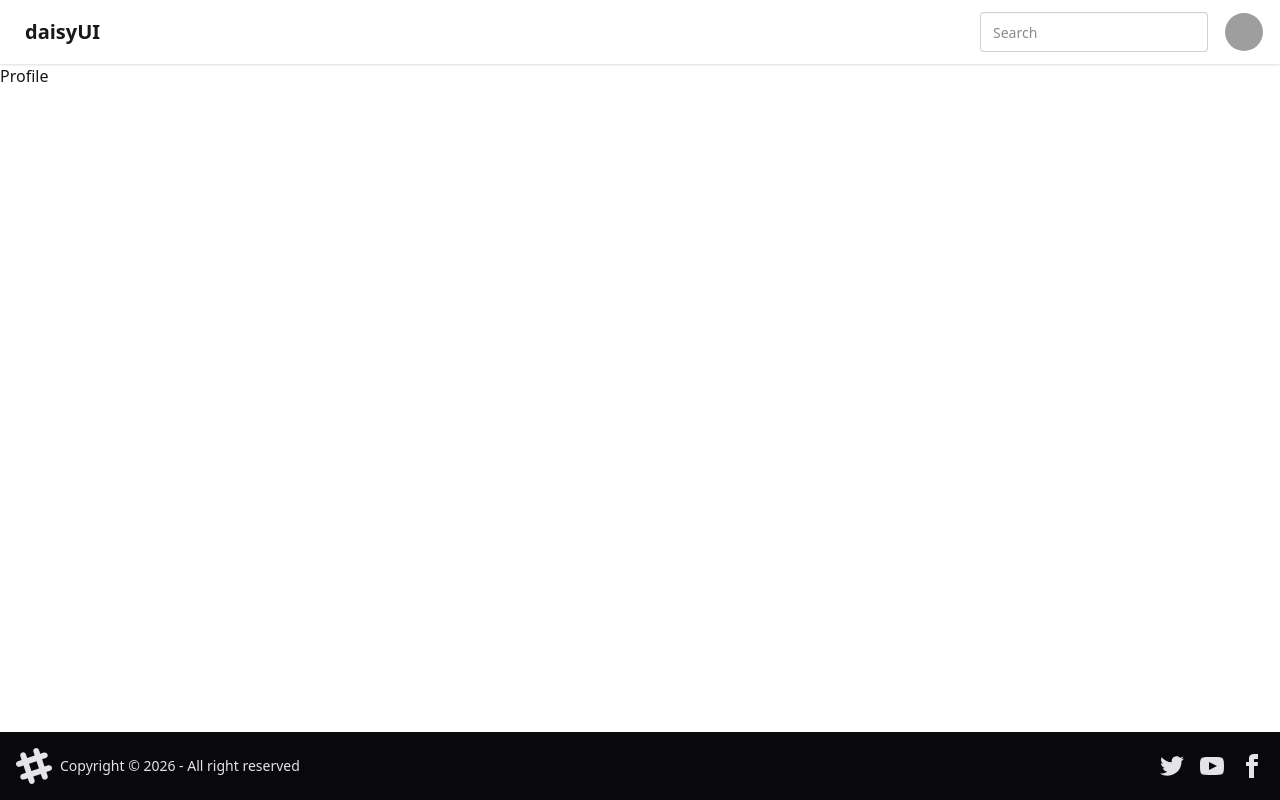
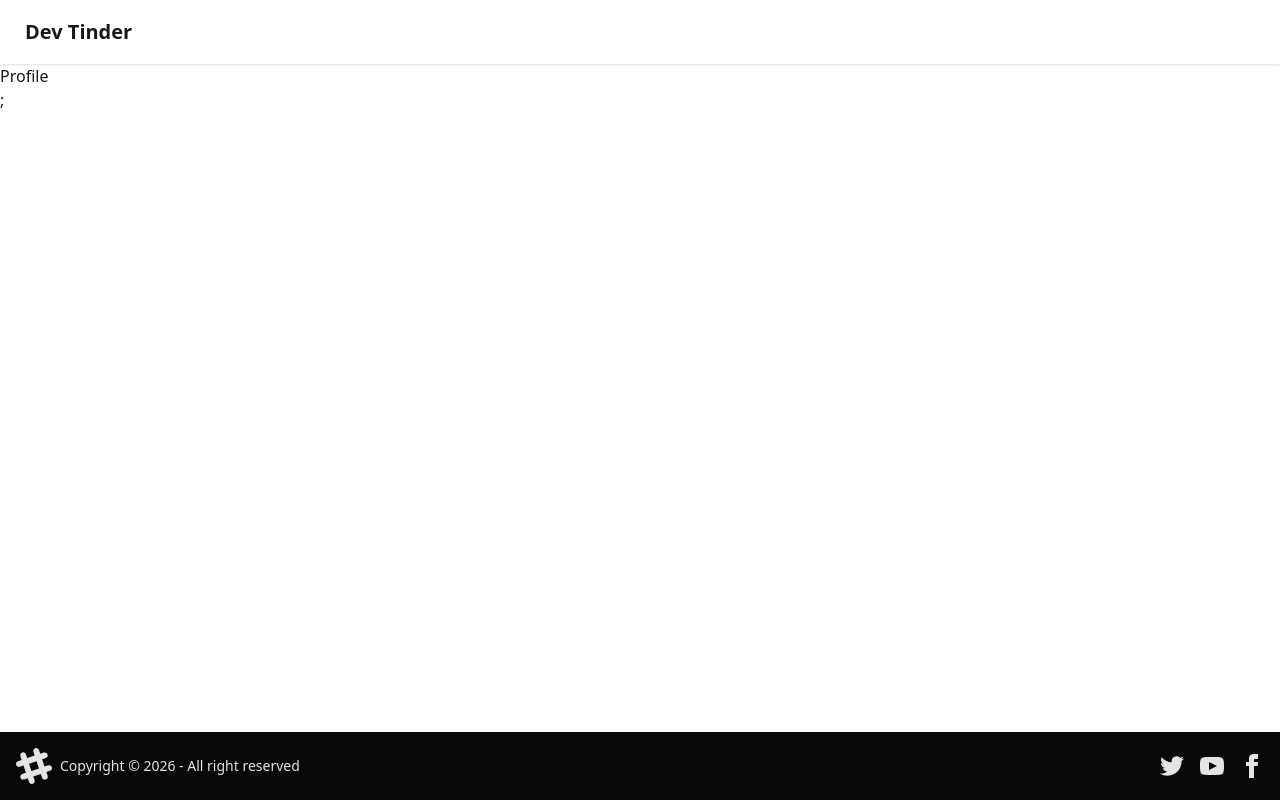
Before and after one commit to harshlakhina/DevTinder, a React (Vite) app in the folder DevTinder_web/: page /profile in a window 1280 px wide. Built offline with nearby package versions, Linux system fonts and the light colour scheme; grey boxes are pictures that could not be loaded.

Commit message:
add redux setup

```diff
--- a/DevTinder_web/package.json
+++ b/DevTinder_web/package.json
@@ -10,10 +10,12 @@
     "preview": "vite preview"
   },
   "dependencies": {
+    "@reduxjs/toolkit": "^2.11.2",
     "@tailwindcss/vite": "^4.1.18",
     "axios": "^1.13.2",
     "react": "^19.1.1",
     "react-dom": "^19.1.1",
+    "react-redux": "^9.2.0",
     "react-router-dom": "^7.12.0"
   },
   "devDependencies": {
--- a/DevTinder_web/src/App.jsx
+++ b/DevTinder_web/src/App.jsx
@@ -1,7 +1,10 @@
 import { createBrowserRouter, RouterProvider } from "react-router-dom";
-import RootLayout from "./RootLayout";
-import Login from "./Login";
-import Profile from "./Profile";
+import RootLayout from "./Components/RootLayout"
+import Login from "./Components/Login"
+import Profile from "./Components/Profile";
+import { Provider } from "react-redux";
+import AppStore from "./Utils/appStore";
+import Feed from "./Components/feed";
 
 function App() {
   const router = createBrowserRouter([
@@ -9,12 +12,19 @@ function App() {
       path: "/",
       element: <RootLayout />,
       children: [
-        { path: "/login", element: <Login /> },
-        { path: "/profile", element: <Profile /> },
+        {path:"feed",element:<Feed/>},
+        { path: "login", element: <Login /> },
+        { path: "profile", element: <Profile /> },
       ],
     },
   ]);
-  return <RouterProvider router={router} />;
+  return (
+    <>
+      <Provider store={AppStore}>
+        <RouterProvider router={router} />;
+      </Provider>
+    </>
+  );
 }
 
 export default App;
--- a/DevTinder_web/src/Login.jsx
+++ b/DevTinder_web/src/Components/Login.jsx
@@ -1,18 +1,28 @@
 import { useState } from "react";
 import axios from "axios";
+import { useDispatch } from "react-redux";
+import { addUser } from "../Utils/userSlice"
+import { useNavigate } from "react-router-dom";
+import { BASE_URL } from "../Utils/contsants"
 
 function Login() {
   const [email, setEmail] = useState("");
   const [password, setPassword] = useState("");
+  const dispatch=useDispatch();
+  const navigate=useNavigate();
 
   async function handleClickLogin() {
     try {
-      const res = await axios.post("http://localhost:8080/login", {
+       const res=await axios.post(BASE_URL+"/login", {
         emailId: email,
         password,
-      });
+      },{withCredentials:true});
+
+      console.log(res.data.user);
+      dispatch(addUser(res.data.user));
+      navigate('/feed');
     } catch (err) {
-      console.log(err.response.data);
+      console.log(err);
     }
   }
   return (
--- a/DevTinder_web/src/NavBar.jsx
+++ b/DevTinder_web/src/Components/NavBar.jsx
@@ -1,18 +1,22 @@
+import { useSelector } from "react-redux"
+
 function NavBar(){
+  const user=useSelector((store)=>store.user);
+  console.log(user);
   return (
     <>
     <div className="navbar bg-base-100 shadow-sm">
   <div className="flex-1">
-    <a className="btn btn-ghost text-xl">daisyUI</a>
+    <a className="btn btn-ghost text-xl">Dev Tinder</a>
   </div>
-  <div className="flex gap-2">
-    <input type="text" placeholder="Search" className="input input-bordered w-24 md:w-auto" />
+  {user && <div className="flex gap-2 items-center">
+    <p>{`Welcome,${user.firstName}`}</p>
     <div className="dropdown dropdown-end">
       <div tabIndex={0} role="button" className="btn btn-ghost btn-circle avatar mx-2">
         <div className="w-10 rounded-full ">
           <img
-            alt="Tailwind CSS Navbar component"
-            src="https://img.daisyui.com/images/stock/photo-1534528741775-53994a69daeb.webp" />
+            alt="Logged in user"
+            src={user.photoUrl}/>
         </div>
       </div>
       <ul
@@ -28,7 +32,7 @@ function NavBar(){
         <li><a>Logout</a></li>
       </ul>
     </div>
-  </div>
+  </div>}
 </div>
 </>
   )
--- /dev/null
+++ b/DevTinder_web/src/Components/feed.jsx
@@ -0,0 +1,9 @@
+function Feed(){
+  return (
+    <div>
+        Feed
+    </div>
+  )
+}
+
+export default Feed
--- /dev/null
+++ b/DevTinder_web/src/Utils/appStore.js
@@ -0,0 +1,10 @@
+import { configureStore } from "@reduxjs/toolkit";
+import userReducer from "../Utils/userSlice"
+
+const appStore=configureStore({
+   reducer:{
+    user:userReducer
+   }
+})
+
+export default appStore
--- /dev/null
+++ b/DevTinder_web/src/Utils/contsants.js
@@ -0,0 +1 @@
+export const BASE_URL="http://localhost:8080";
--- /dev/null
+++ b/DevTinder_web/src/Utils/userSlice.js
@@ -0,0 +1,19 @@
+import { createSlice } from "@reduxjs/toolkit";
+
+const userSlice=createSlice({
+    name:"user",
+    initialState:null,
+    reducers:{
+        addUser:(state,action)=>{
+            return action.payload
+        },
+         removeUser:()=>{
+            return null;
+        }
+    }
+
+})
+
+export const {addUser,removeUser}=userSlice.actions
+
+export default userSlice.reducer
```
Also changed, not shown: DevTinder_web/src/Components/Footer.jsx (renamed from DevTinder_web/src/Footer.jsx), DevTinder_web/src/Components/Profile.jsx (renamed from DevTinder_web/src/Profile.jsx), DevTinder_web/src/Components/RootLayout.jsx (renamed from DevTinder_web/src/RootLayout.jsx), 2 other files (tests, documents, lock files or other folders).
